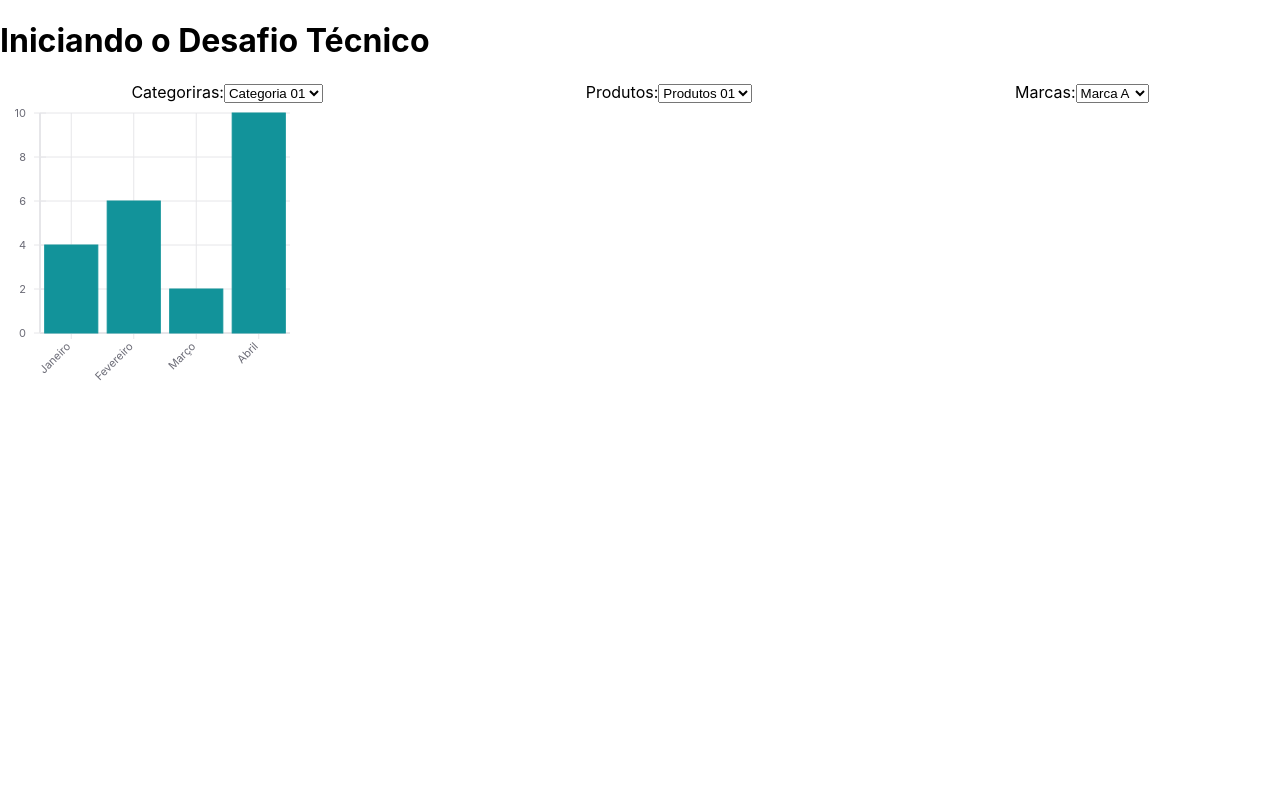
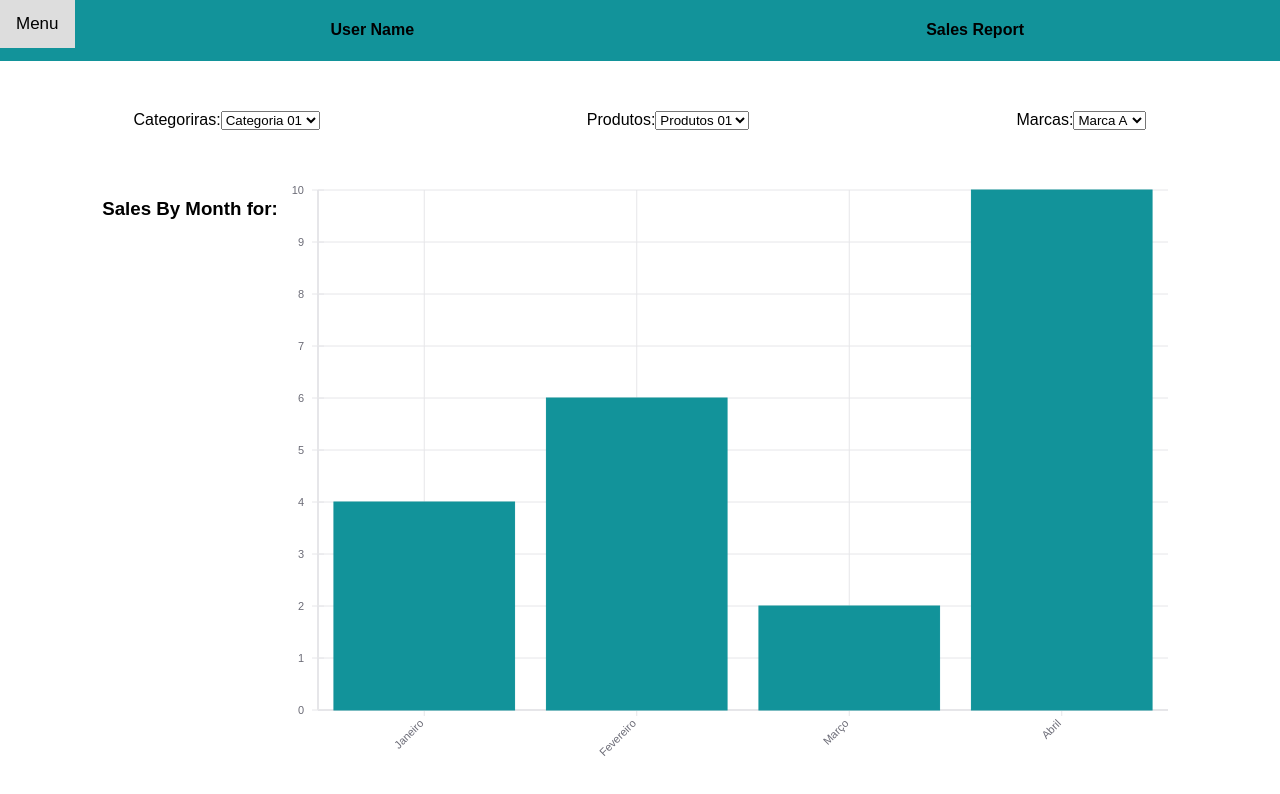
Before and after one commit to joaohsneto/dt-alltaxplatform, a React (Create React App) app in the folder dt-alltaxplatform/: page / in a window 1280 px wide. Shown: the top 794 px of the page. Built offline with nearby package versions, Linux system fonts and the light colour scheme.

Commit message:
Criado e estilizado Navbar

```diff
--- a/dt-alltaxplatform/src/App.css
+++ b/dt-alltaxplatform/src/App.css
@@ -7,3 +7,48 @@
   display: flex;
   justify-content: space-around;
 }
+
+
+body {
+  margin: 0;
+  font-family: Arial, Helvetica, sans-serif;
+}
+
+.topnav {
+  overflow: hidden;
+  background-color: #12939A;
+}
+
+.nav-elements {
+  display: flex;
+  justify-content: space-around;
+}
+
+.topnav a {
+  float: left;
+  color: #f2f2f2;
+  text-align: center;
+  padding: 14px 16px;
+  text-decoration: none;
+  font-size: 17px;
+}
+
+.topnav a:hover {
+  background-color: #ddd;
+  color: black;
+}
+
+.topnav a.active {
+  background-color: #04AA6D;
+  color: white;
+}
+
+.container-selects {
+  margin-top: 50px;
+}
+
+.graphic-container {
+  margin-top: 50px;
+  display: flex;
+  justify-content: center;
+}
--- a/dt-alltaxplatform/src/App.js
+++ b/dt-alltaxplatform/src/App.js
@@ -1,9 +1,11 @@
 import './App.css';
+import NavBar from './components/NavBar';
 import SalesGraphics from './components/SalesGraphic';
 
 function App() {
   return (
     <>
+      <NavBar />
       <SalesGraphics />
     </>
   );
--- /dev/null
+++ b/dt-alltaxplatform/src/components/NavBar.jsx
@@ -0,0 +1,18 @@
+import React from 'react';
+
+
+const NavBar = () => {
+  return (
+    <>
+    <div className="topnav">
+      <a href="#menu">Menu</a>
+      <div className='nav-elements'>
+        <h4>User Name</h4>
+        <h4>Sales Report</h4>
+      </div>
+    </div>
+    </>
+  );
+};
+
+export default NavBar;
--- a/dt-alltaxplatform/src/components/SalesGraphic.jsx
+++ b/dt-alltaxplatform/src/components/SalesGraphic.jsx
@@ -226,7 +226,6 @@ const SalesGraphics = () => {
 
   return (
     <>
-      <h1> Iniciando o Desafio Técnico</h1>
       <section className='container-selects'>
         <div className='categories'>
           <label htmlFor="categorias">
@@ -286,8 +285,9 @@ const SalesGraphics = () => {
           </label>
         </div>
       </section>
-      <section>
-      <XYPlot margin={{bottom: 70}} xType="ordinal" width={300} height={300}>
+      <section className='graphic-container'>
+      <h3>Sales By Month for:</h3>
+      <XYPlot margin={{bottom: 70}} xType="ordinal" width={900} height={600}>
         <VerticalGridLines />
         <HorizontalGridLines />
         <XAxis tickLabelAngle={-45} />
```
